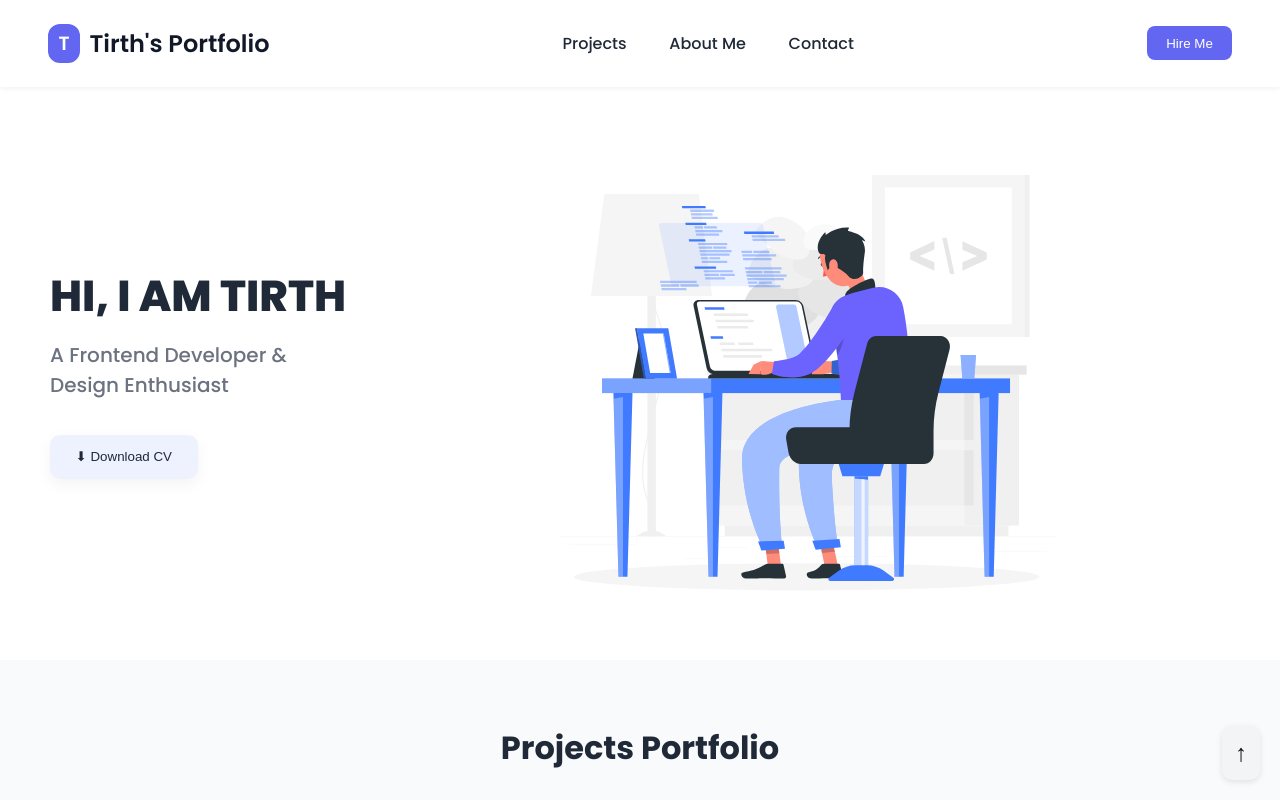
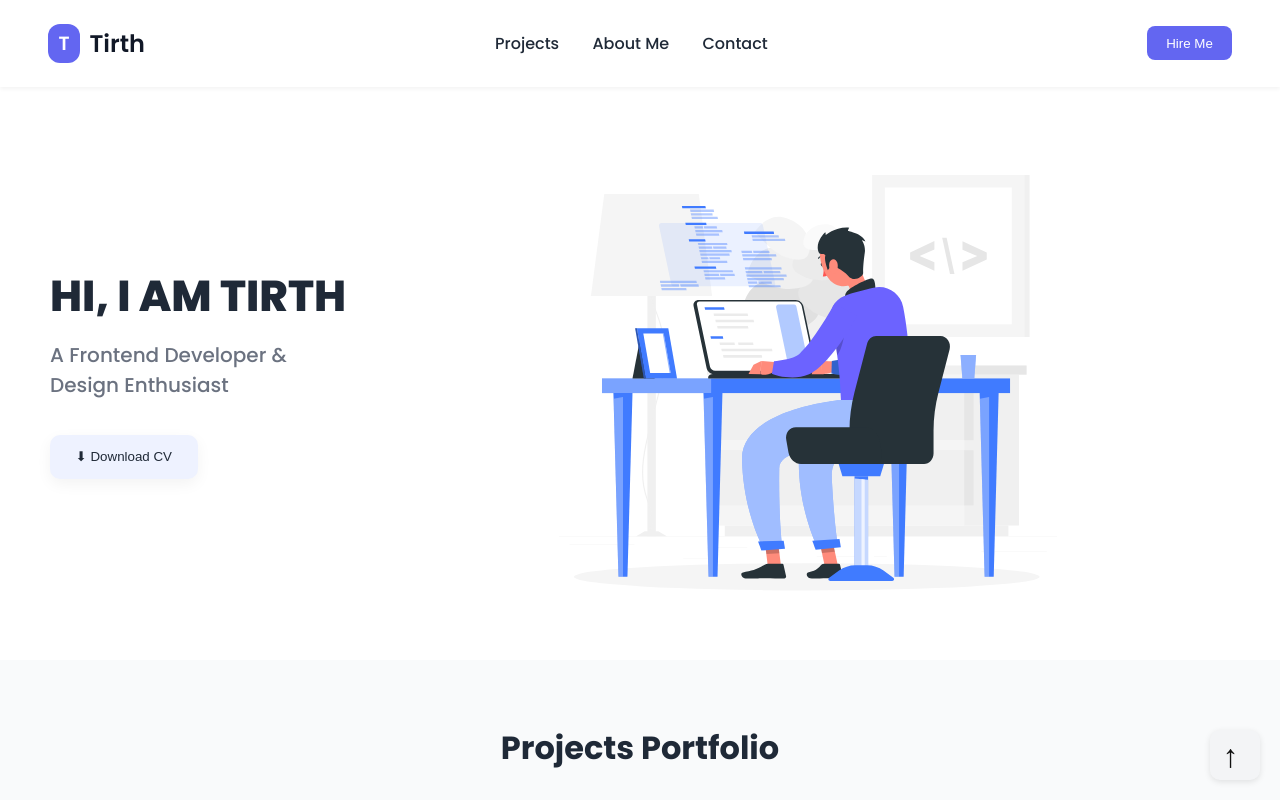
Before and after one commit to tirthpatel-dev/Tirthportfolio, a plain HTML site: page index.html in a window 1280 px wide. Shown: the top 800 px of the page. Drawn offline with Linux system fonts and the light colour scheme.

Commit message:
Update index.html

```diff
--- a/index.html
+++ b/index.html
@@ -70,7 +70,7 @@
     }
 
     nav a {
-      margin: 0 1.2rem;
+      margin-right: 29px;
       color: var(--text);
       font-weight: 500;
       font-size: 1rem;
@@ -241,6 +241,7 @@
       color: #6b7280;
       font-size: 1.2rem;
       transition: 0.3s;
+      width: 100px;
     }
 
     .footer-icons a:hover {
@@ -252,13 +253,15 @@
       position: fixed;
       bottom: 20px;
       right: 20px;
-      font-size: 1.5rem;
+      font-size: 2.0rem;
       background: #f3f4f6;
-      padding: 0.6rem 0.8rem;
+      padding: 0.10rem 0.8rem;
       border-radius: 10px;
       color: #111;
       text-decoration: none;
       box-shadow: 0 2px 6px rgba(0, 0, 0, 0.1);
+      width: 50px;
+      height: 50px;
     }
 
     @media (max-width: 768px) {
@@ -282,7 +285,8 @@
   <!-- Header -->
   <header>
     <div class="logo">
-      <span>T</span> Tirth's Portfolio
+      <span>T</span> Tirth
+
     </div>
     <nav>
       <a href="#projects">Projects</a>
```
